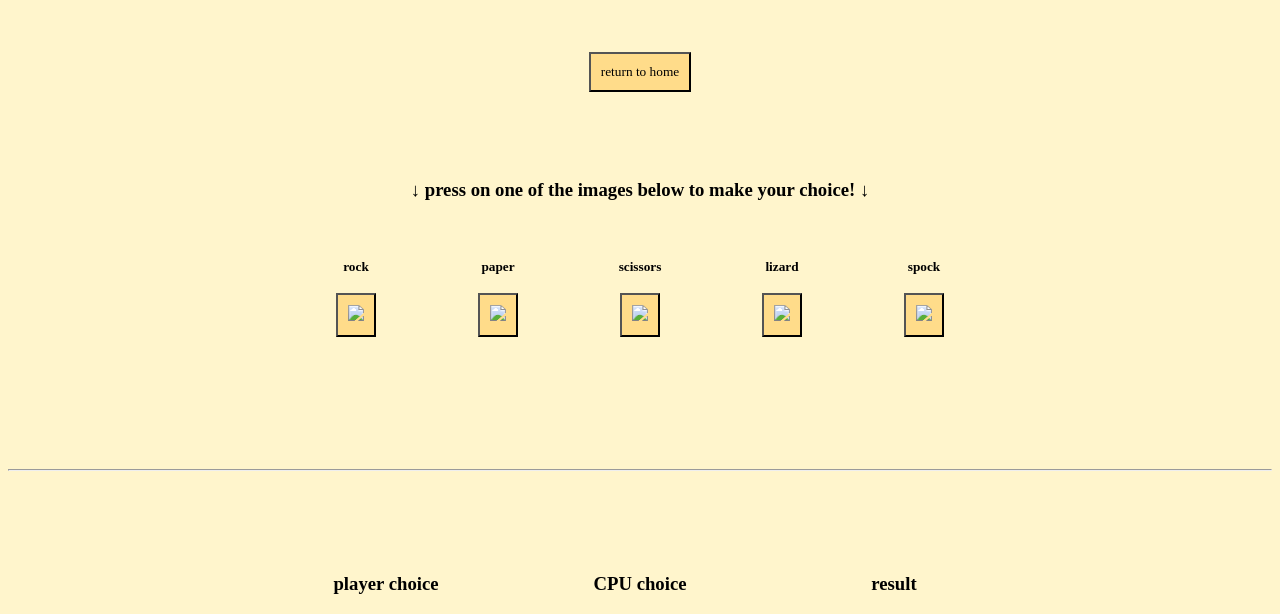
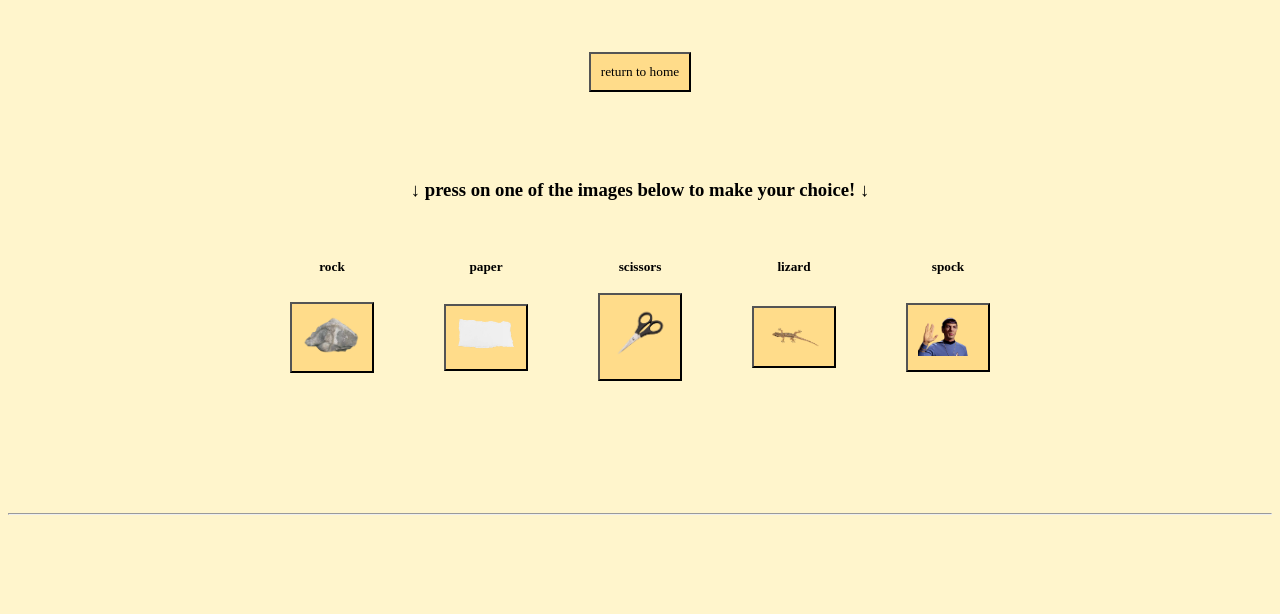
Before and after one commit to adr1ine/rpsls, a plain HTML site: page game.html in a window 1280 px wide. Shown: the part 128-742 px from the top of the page. Drawn offline with Linux system fonts and the light colour scheme; files whose address does not match are found by name.

Commit message:
Update game.html

```diff
--- a/game.html
+++ b/game.html
@@ -6,7 +6,7 @@
   <meta charset="utf-8">
   <meta name="viewport" content="width=device-width">
   <title>new gameㅤ☆ㅤrpsls!</title>
-  <link rel="icon" type="images/x-icon" href="images/favicon.ico">
+  <link rel="icon" type="x-icon" href="favicon.ico">
   <link href="style.css" rel="stylesheet" type="text/css" />
 	<script src="script.js"></script>
 </head>
@@ -33,11 +33,11 @@
   <tr>
     <!--buttons with images inside them to show what the player can choose-->
     <!--each one runs a function specific to what choice they are as well as all same function that will display the user's choice in a table data tag later on. additionally, these buttons act as a jumplink to the other section of the game-->
-    <td><button onclick="rock(), button(), window.location.href='#game';"><img src="images/rock.png" style="width: 60px;"></button></td>
-    <td><button onclick="paper(), button(), window.location.href='#game';"><img src="images/paper.png" style="width: 60px;"></button></td>
-    <td><button onclick="scissors(), button(), window.location.href='#game';"><img src="images/scissors.png" style="width: 60px;"></button></td>
-    <td><button onclick="lizard(), button(), window.location.href='#game';"><img src="images/lizard.png" style="width: 60px;"></button></td>
-    <td><button onclick="spock(), button(), window.location.href='#game';"><img src="images/spock.png" style="width: 60px;"></button></td>
+    <td><button onclick="rock(), button(), window.location.href='#game';"><img src="rock.png" style="width: 60px;"></button></td>
+    <td><button onclick="paper(), button(), window.location.href='#game';"><img src="paper.png" style="width: 60px;"></button></td>
+    <td><button onclick="scissors(), button(), window.location.href='#game';"><img src="scissors.png" style="width: 60px;"></button></td>
+    <td><button onclick="lizard(), button(), window.location.href='#game';"><img src="lizard.png" style="width: 60px;"></button></td>
+    <td><button onclick="spock(), button(), window.location.href='#game';"><img src="spock.png" style="width: 60px;"></button></td>
   </tr>
 </table>
 
```
